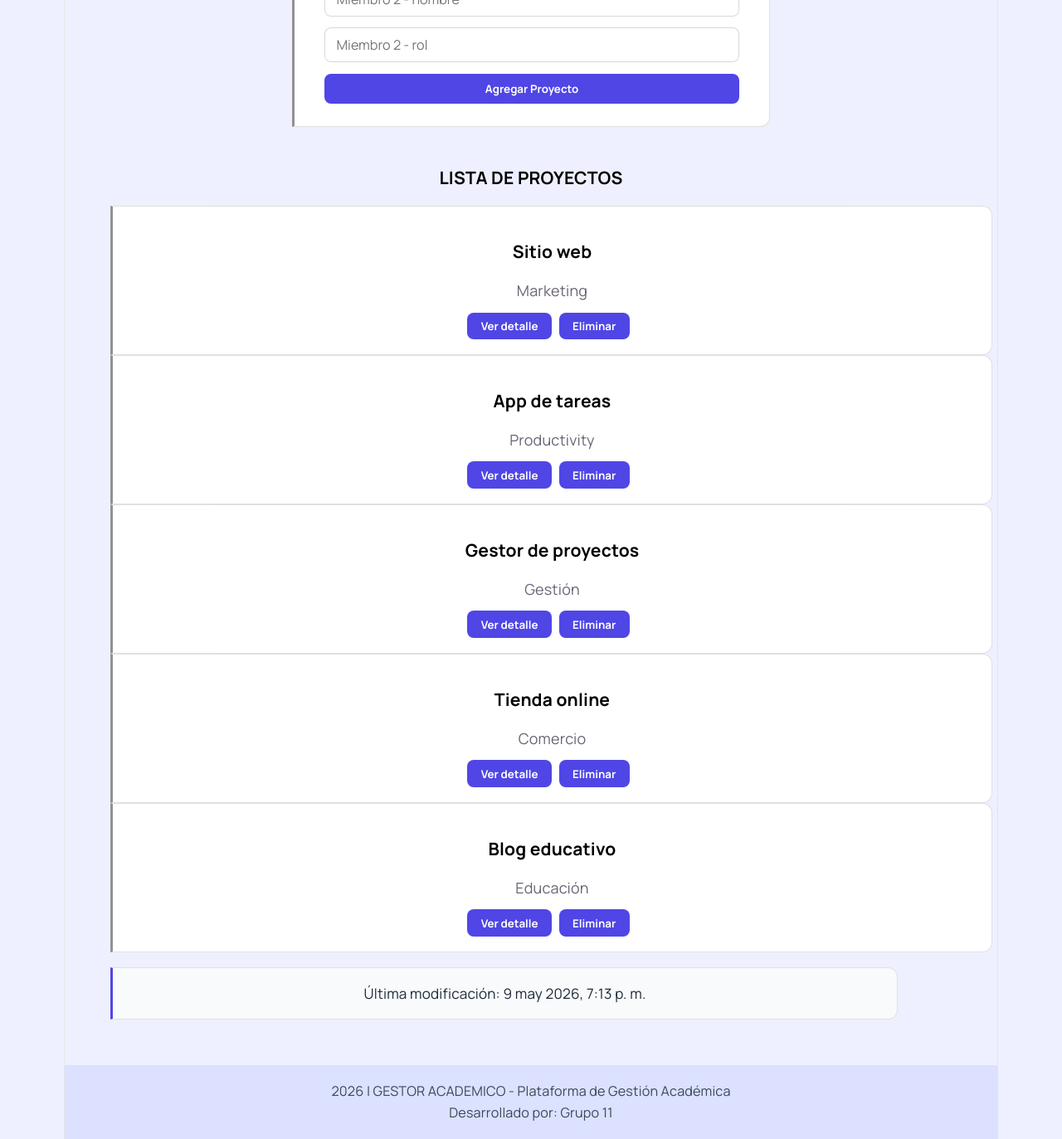
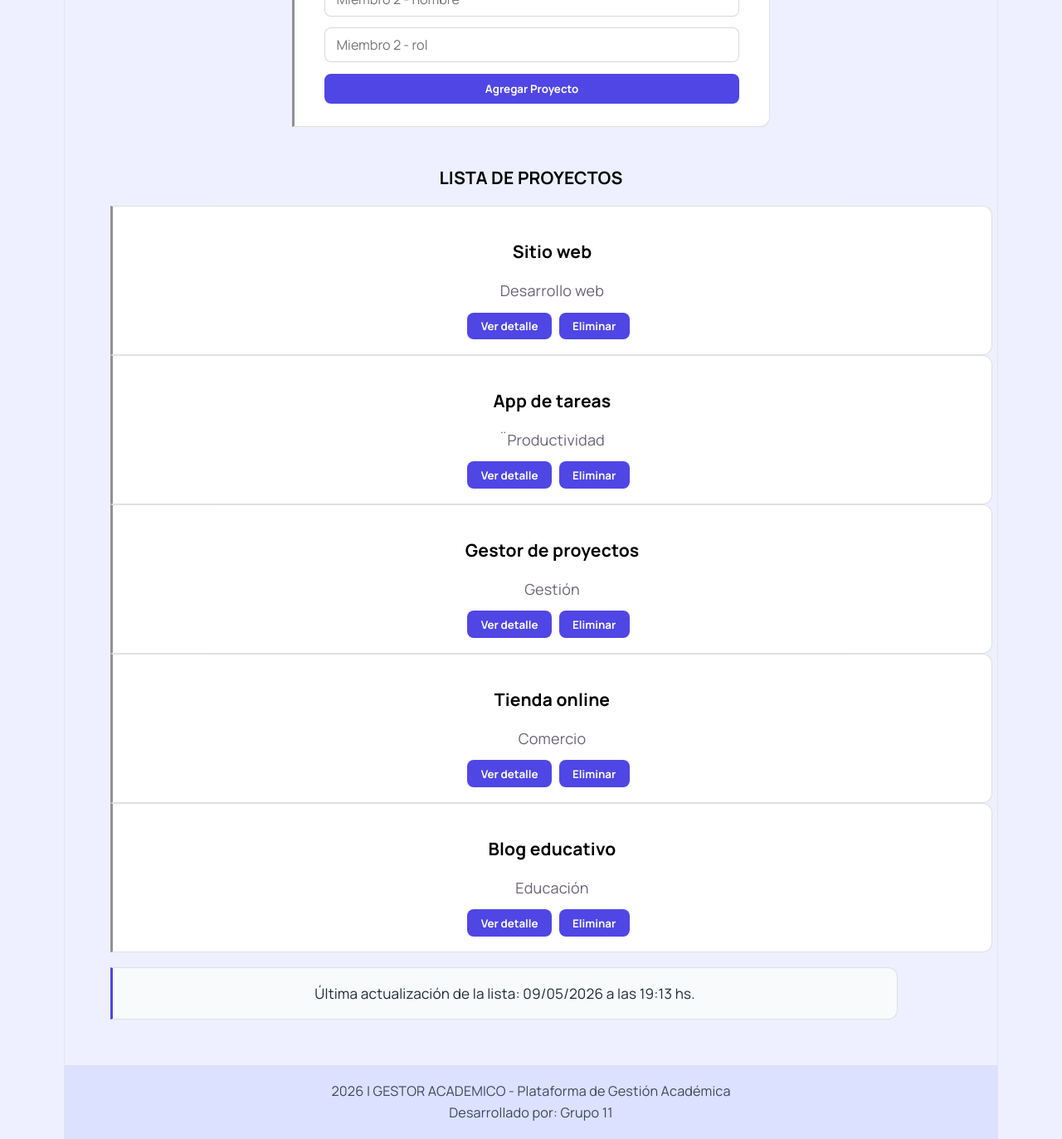
Before and after one commit to victor-efimov/pv_tp03_Grupo11, a React (Vite) app in the folder my-app/: page / in a window 1280 px wide. Shown: the part 1121-2494 px from the top of the page at 83% size. Built offline with nearby package versions, Linux system fonts and the light colour scheme.

Commit message:
Implementacion del formato de mensaje (DD/MM/AAAA) [VictorEfimov]

```diff
--- a/my-app/src/components/BarraNavegacion.jsx
+++ b/my-app/src/components/BarraNavegacion.jsx
@@ -4,7 +4,7 @@ import '../css/BarraNavegacion.css';
 const BarraNavegacion = () => {
     return (
         <nav>
-            <ul class="nav">
+            <ul className="nav">
                 <li><a href="#">Inicio</a></li>
                 <li><a href="#">Detalle</a></li>
                 <li><a href="#">Proyectos</a></li>
--- a/my-app/src/components/RegistroActividad.jsx
+++ b/my-app/src/components/RegistroActividad.jsx
@@ -1,22 +1,19 @@
 const RegistroActividad = ({ fechaHora }) => {
+    const fecha = fechaHora ? (fechaHora instanceof Date ? fechaHora : new Date(fechaHora)) : null;
 
-const fecha = fechaHora ? new Date(fechaHora) : null;
-const fechaFormateada = fecha
-    ? fecha.toLocaleString("es-AR", {
-        dateStyle: "medium",
-        timeStyle: "short",
-    })
+    const fechaFormateada = fecha && !Number.isNaN(fecha.getTime())
+        ? `Última actualización de la lista: ${String(fecha.getDate()).padStart(2, "0")}/${String(fecha.getMonth() + 1).padStart(2, "0")}/${fecha.getFullYear()} a las ${String(fecha.getHours()).padStart(2, "0")}:${String(fecha.getMinutes()).padStart(2, "0")} hs.`
         : null;
 
     return (
         <div className="registro-actividad">
             <p className="registro-actividad__texto">
                 {fechaFormateada
-                ? `Última modificación: ${fechaFormateada}`
+                    ? fechaFormateada
                     : "Aún no hay cambios registrados en los proyectos."}
             </p>
         </div>
-) ;
+    );
 };
 
 export default RegistroActividad;
--- a/my-app/src/services/proyectoservices.js
+++ b/my-app/src/services/proyectoservices.js
@@ -4,7 +4,7 @@ const proyectos = [
 {
         id: 1,
         titulo: "Sitio web",
-        categoria: "Marketing",
+        categoria: "Desarrollo web",
         estado: true,
         descripcionExtendida: [
             "Esta plataforma web corporativa fue planificada para robustecer el posicionamiento digital de la organización. Incorpora módulos avanzados de servicios, un canal directo de soporte y un blog de novedades para fidelizar usuarios.",
@@ -23,7 +23,7 @@ const proyectos = [
     {
         id: 2,
         titulo: "App de tareas",
-        categoria: "Productivity",
+        categoria: "¨Productividad",
         estado: false,
         descripcionExtendida: [
             "Un sistema móvil enfocado en optimizar la gestión del tiempo personal y laboral, el cual facilita la creación de listas de pendientes dinámicas y alarmas programadas.",
```
Lines whose indentation alone changed are shown as unchanged.
